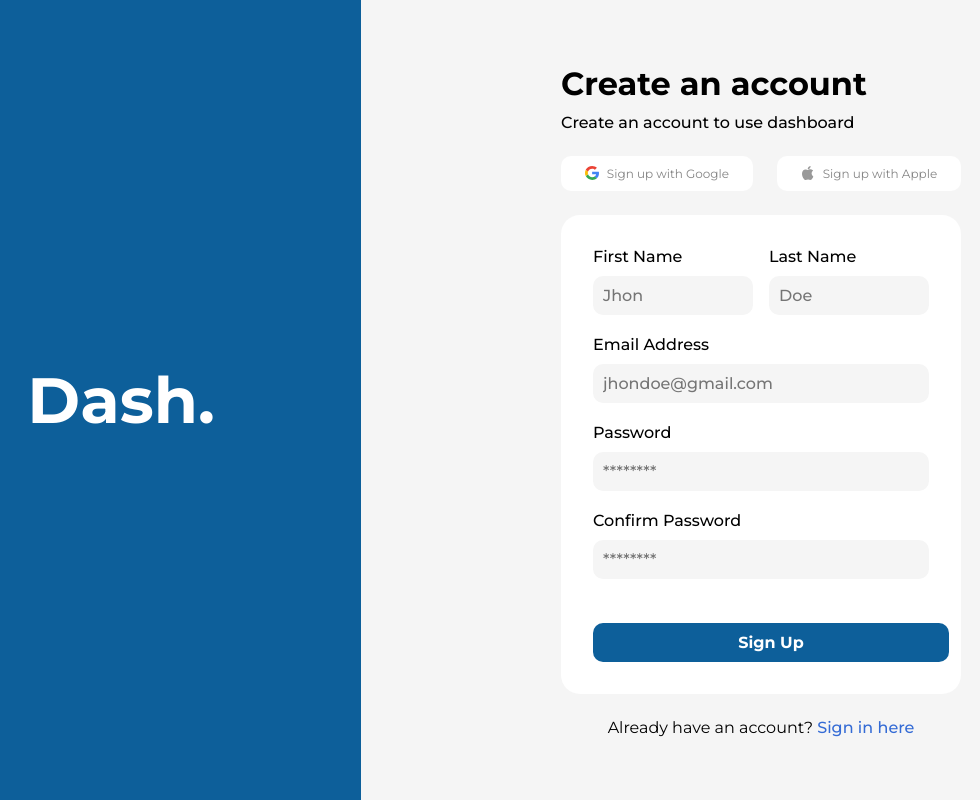
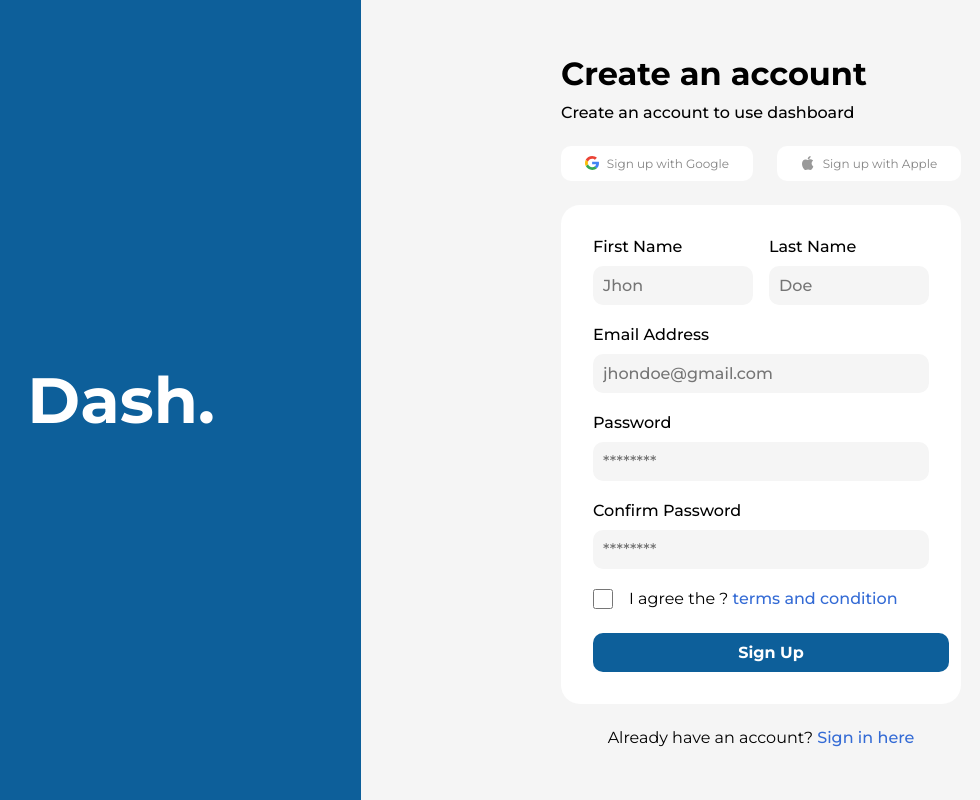
Before and after one commit to m26unkwn/dash-board, a React (Create React App) app: page /signup in a window 1280 px wide. Shown: the whole page, without its empty margins (119-1099 px from the left). Built offline with nearby package versions, Linux system fonts and the light colour scheme; no server answers.

Commit message:
login : checkbox added

```diff
--- a/src/screens/auth/auth.css
+++ b/src/screens/auth/auth.css
@@ -78,3 +78,13 @@
   display: flex;
   gap: 1rem;
 }
+
+.signup-checkbox {
+  display: flex;
+  flex-direction: space-between;
+  gap: 1rem;
+}
+.signup-checkbox > input {
+  width: 20px;
+  height: 20px;
+}
--- a/src/screens/auth/signup/form/SignupForm.jsx
+++ b/src/screens/auth/signup/form/SignupForm.jsx
@@ -65,6 +65,12 @@ export const SignupForm = () => {
         onChange={(e) => onChangeSignup(e, "SET_CNFRM_PASSWORD")}
         eye={true}
       />
+      <div className='signup-checkbox'>
+        <input type='checkbox' />
+        <p className='register-link'>
+          I agree the ? <a className='link'>terms and condition</a>
+        </p>
+      </div>
 
       <PrimaryButton text='Sign Up' onClick={(e) => signUpUserHandler(e)} />
     </form>
--- /dev/null
+++ b/src/screens/dashboard/BottomContainer/BottomContainer.js
@@ -0,0 +1,33 @@
+import React from "react";
+
+import { BackwardIcon } from "../../../assets";
+
+export const BottomContainer = () => {
+  return (
+    <div className='account dashboard-bottom-child'>
+      <div className='dashboard-bottom-header'>
+        <h2 className='chart-title'>Today’s schedule</h2>
+        <button className='schedule-btn'>
+          <span>Sea All</span> <img src={BackwardIcon} alt='seall' />
+        </button>
+      </div>
+
+      <div className='schedule-container'>
+        <div className='schedule-child first'>
+          <h2 className='schedule-title'>
+            Meeting with suppliers from Kuta Bali
+          </h2>
+          <p className='schedule-timev'>14.00-15.00</p>
+          <p className='schedule-place'>at Sunset Road, Kuta, Bali </p>
+        </div>
+        <div className='schedule-child second'>
+          <h2 className='schedule-title'>
+            Meeting with suppliers from Kuta Bali
+          </h2>
+          <p className='schedule-timev'>14.00-15.00</p>
+          <p className='schedule-place'>at Sunset Road, Kuta, Bali </p>
+        </div>
+      </div>
+    </div>
+  );
+};
--- a/src/screens/dashboard/Dashboard.jsx
+++ b/src/screens/dashboard/Dashboard.jsx
@@ -2,7 +2,7 @@ import React, { useCallback, useState } from "react";
 import "./dashboard.css";
 import { InfoCard, PieChartContainer, TwoLineChart } from "../../components";
 import { dashData, pieData, lineData } from "../../data";
-import { BackwardIcon, ForwardIcon } from "../../assets";
+import { BottomContainer } from "./BottomContainer/BottomContainer";
 
 export const Dashboard = () => {
   const [lineChart, setLineChart] = useState(lineData[0].data);
@@ -71,31 +71,7 @@ export const Dashboard = () => {
             <PieChartContainer data={pieChart} />
           </div>
         </div>
-        <div className='account dashboard-bottom-child'>
-          <div className='dashboard-bottom-header'>
-            <h2 className='chart-title'>Today’s schedule</h2>
-            <button className='schedule-btn'>
-              <span>Sea All</span> <img src={BackwardIcon} alt='seall' />
-            </button>
-          </div>
-
-          <div className='schedule-container'>
-            <div className='schedule-child first'>
-              <h2 className='schedule-title'>
-                Meeting with suppliers from Kuta Bali
-              </h2>
-              <p className='schedule-timev'>14.00-15.00</p>
-              <p className='schedule-place'>at Sunset Road, Kuta, Bali </p>
-            </div>
-            <div className='schedule-child second'>
-              <h2 className='schedule-title'>
-                Meeting with suppliers from Kuta Bali
-              </h2>
-              <p className='schedule-timev'>14.00-15.00</p>
-              <p className='schedule-place'>at Sunset Road, Kuta, Bali </p>
-            </div>
-          </div>
-        </div>
+        <BottomContainer />
       </div>
     </div>
   );
--- a/src/screens/sidebar/Sidebar.jsx
+++ b/src/screens/sidebar/Sidebar.jsx
@@ -1,8 +1,10 @@
 import "./sidebar.css";
 import { NavLink } from "react-router-dom";
 import { navItems } from "../../data";
+import { useAuth } from "../../store/provider/auth-provider";
 
 export const Sidebar = () => {
+  const { logoutUser } = useAuth();
   return (
     <div className='sidebar-container'>
       <div className='sidebar-content-wrapper'>
@@ -27,7 +29,9 @@ export const Sidebar = () => {
           </div>
         </div>
         <div className='nav-items-end'>
-          <p>Help</p>
+          <button className='logout-btn' onClick={logoutUser}>
+            Logout
+          </button>
           <p>Contact us</p>
         </div>
       </div>
--- a/src/screens/sidebar/sidebar.css
+++ b/src/screens/sidebar/sidebar.css
@@ -31,10 +31,11 @@
 .nav-items-end {
   margin-top: auto;
   color: var(--WHITE-COLOR);
+  display: flex;
+  flex-direction: column;
+  gap: 2rem;
 }
-.nav-items-end > p {
-  margin: 1rem 0;
-}
+
 .nav-item-active {
   font-weight: bold;
 }
@@ -43,3 +44,7 @@ a {
   text-decoration: none;
   color: var(--WHITE-COLOR);
 }
+
+.logout-btn {
+  font-weight: 500;
+}
```
